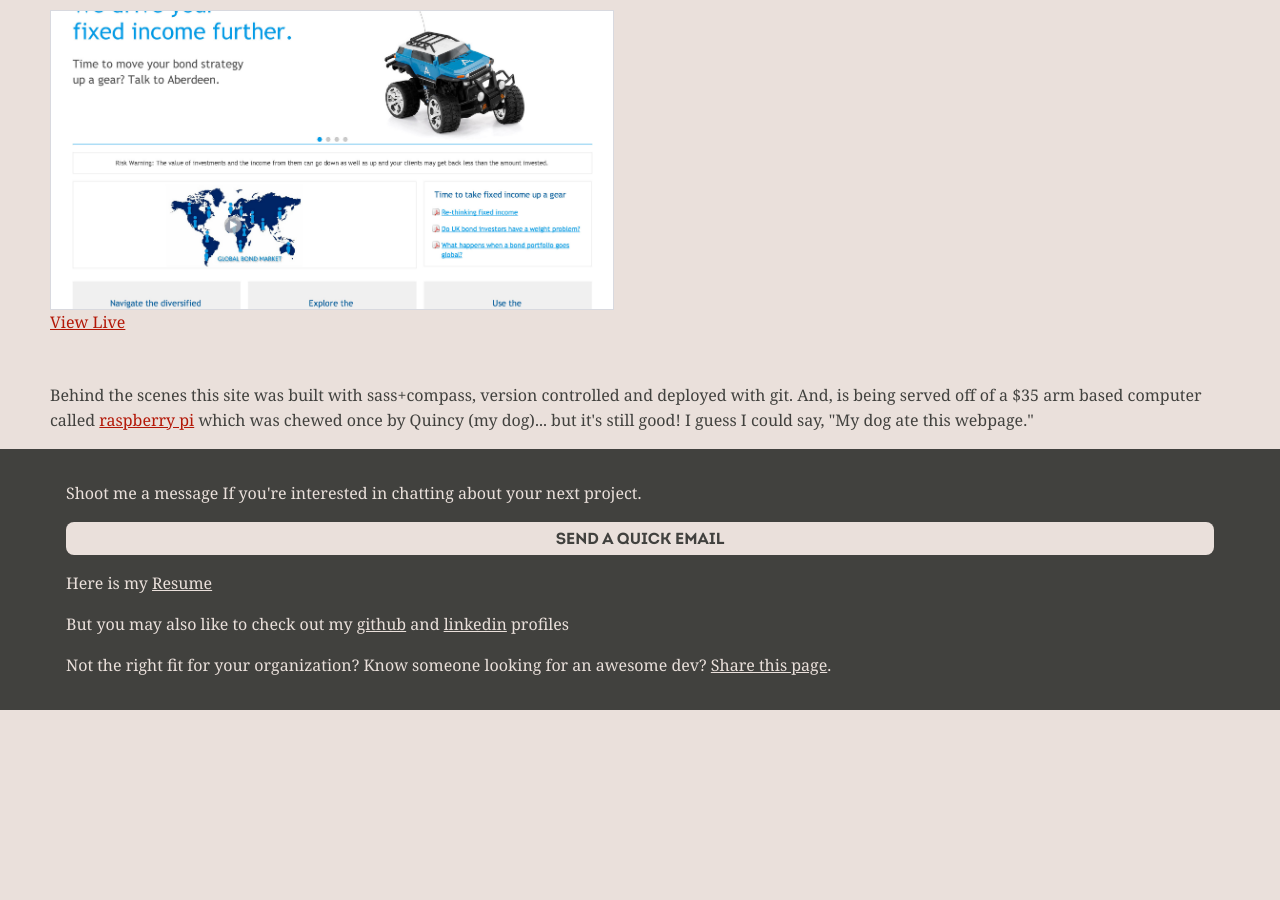
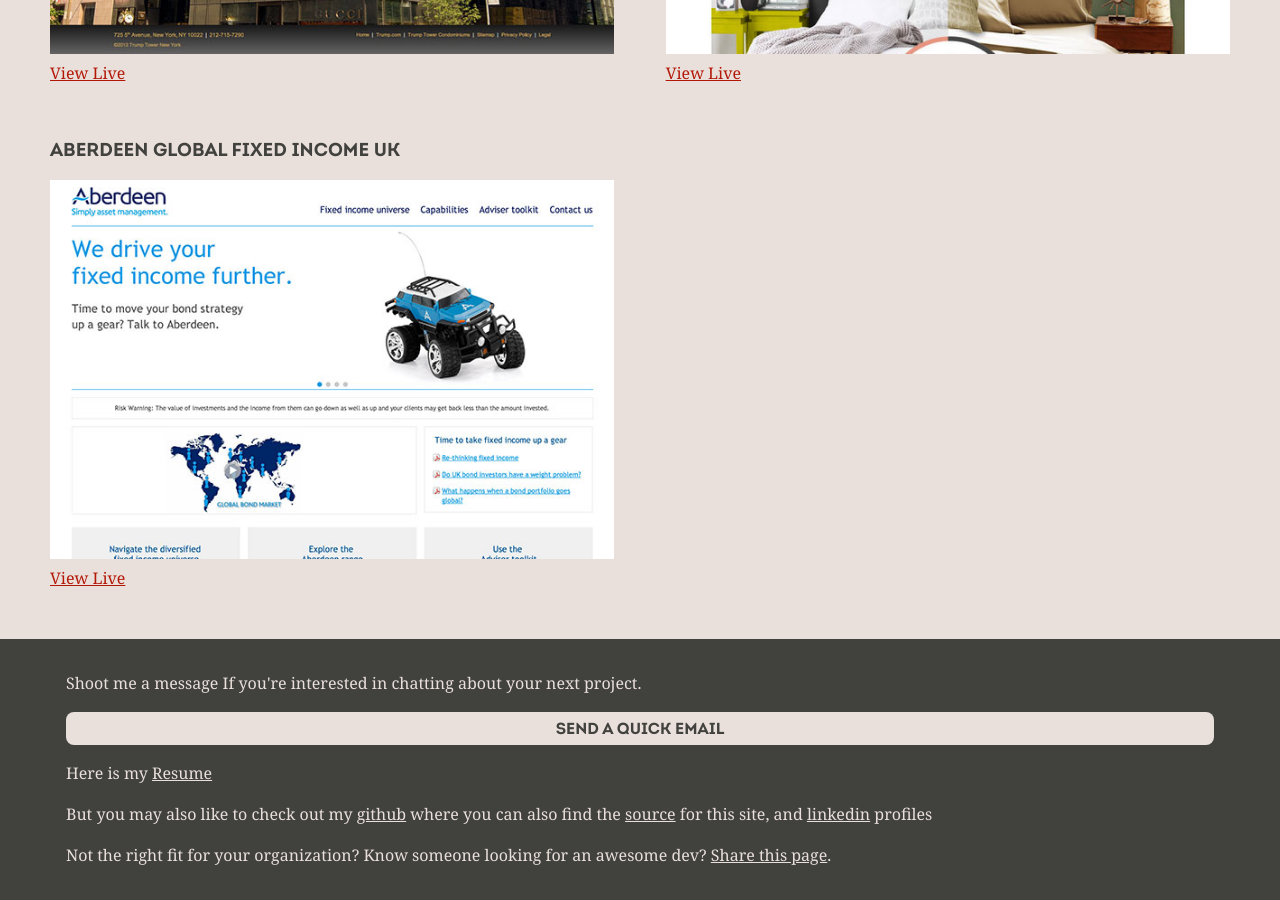
Before and after one commit to s8m2s/s8m2s.github.io, a Jekyll site: the page built from index.html, in a window 1280 px wide and 900 px high, scrolled down 3123 px. Built offline with Jekyll 4.4.1, drawn with Linux system fonts in a browser that asks for light colours; before the commit the page ends 3833 px from its top, so only the background shows below that.

Commit message:
cropped work images

```diff
--- a/index.html
+++ b/index.html
@@ -27,7 +27,7 @@
 <div id="intro" class="container">
   <div class="inner">
     <section>
-      <p>Blending technical development knowledge with a passion for great design— I build beautiful high preforming web sites using current techniques in design and code.</p>
+      <p>Blending technical development knowledge with a passion for great design&mdash; I build beautiful high preforming web sites using current techniques in design and code.</p>
     </section>
   </div>
 </div>
@@ -102,36 +102,26 @@
       <ul>
         <li>
           <h3>Maylis de Gardelle</h3>
-          <div class="crop">
-            <img src="/assets/images/work/maylis_de_gardelle-home.jpg" alt="Maylis de gardelle">
-          </div>
+          <img src="/assets/images/work/maylis_de_gardelle-home-thumb.jpg" alt="Maylis de gardelle">
           <a href="http://www.maylisdegardelle.com/" target="_blank" title="View maylisdegardelle.com Live">View Live</a>
         </li>
         <li>
           <h3>CIT Bank Responsive Emails</h3>
-          <div class="crop">
-            <img src="/assets/images/work/cit_responsive_email.jpg" alt="CIT Bank Responsive Email">
-          </div>
+          <img src="/assets/images/work/cit_responsive_email-thumb.jpg" alt="CIT Bank Responsive Email">
         </li>
         <li>
           <h3>Trump Tower NY</h3>
-          <div class="crop">
-            <img src="/assets/images/work/trump_tower_ny-home.jpg" alt="Trump Tower NY Homepage">
-          </div>
+          <img src="/assets/images/work/trump_tower_ny-home-thumb.jpg" alt="Trump Tower NY Homepage">
           <a href="http://www.trumptowerny.com/" target="_blank" title="View trumptowerny.com Live">View Live</a>
         </li>
         <li>
           <h3>Tempurepedic Facebook Contest</h3>
-          <div class="crop">
-            <img src="/assets/images/work/tempurpedic_facebook_contest.jpg" alt="Tempurpedic Facebook Contest">
-          </div>
+          <img src="/assets/images/work/tempurpedic_facebook_contest-thumb.jpg" alt="Tempurpedic Facebook Contest">
           <a href="https://www.facebook.com/TempurPedic/app_208195102528120" target="_blank" title="View Tempurpedic Facebook Contest Live">View Live</a>
         </li>
         <li>
           <h3>Aberdeen Global Fixed Income UK</h3>
-          <div class="crop">
-            <img src="/assets/images/work/aberdeen-home.jpg" alt="Aberdeen Homepage">
-          </div>
+          <img src="/assets/images/work/aberdeen-home-thumb.jpg" alt="Aberdeen Homepage">
           <a href="http://www.drivingfixedincome.co.uk/fixedincomeUK/index.html" target="_blank" title="View Aberdeen GFI UK Microsite Live">View Live</a>
           </li>
       </ul>
@@ -139,20 +129,12 @@
   </div>
 </div>
 
-<div id="about" class="container">
-  <div class="inner">
-  <section>
-    <p>Behind the scenes this site was built with sass+compass, version controlled and deployed with git. And, is being served off of a $35 arm based computer called <a href="http://www.raspberrypi.org">raspberry pi</a> which was chewed once by Quincy (my dog)... but it's still good! I guess I could say, "My dog ate this webpage."</p>
-  </section>
-</div>
-</div>
-
 <div id="footer" class="container">
   <footer class="inner">
     <p>Shoot me a message If you're interested in chatting about your next project.</p>
     <p><a href="mailto:scottstamile@gmail.com" title="email Scott" class="btn">Send a quick Email</a></p>
     <p>Here is my <a href="/assets/documents/Scott%20Stamile%27s%20Web%20Design%20Resume.pdf" title="Scott's Resume PDF">Resume</a>
-    <p>But you may also like to check out my <a href="#">github</a> and <a href="#">linkedin</a> profiles</p>
+    <p>But you may also like to check out my <a href="https://github.com/s8m2s">github</a> where you can also find the <a href="https://github.com/s8m2s/s8m2s.github.io">source</a> for this site, and <a href="#">linkedin</a> profiles</p>
     <p>Not the right fit for your organization? Know someone looking for an awesome dev? <a href="#">Share this page</a>.</p>
   </footer>
 </div>
```
Also changed, not shown: assets/images/work/aberdeen-home-thumb.jpg (added), assets/images/work/cit_responsive_email-thumb.jpg (added), assets/images/work/maylis_de_gardelle-home-thumb.jpg (added), assets/images/work/maylis_de_gardelle_inner-thumb.jpg (added), assets/images/work/tempurpedic_facebook_contest-thumb.jpg (added), assets/images/work/trump_tower_ny-home-thumb.jpg (added), assets/images/work/trump_tower_ny-inner-thumb.jpg (added).
